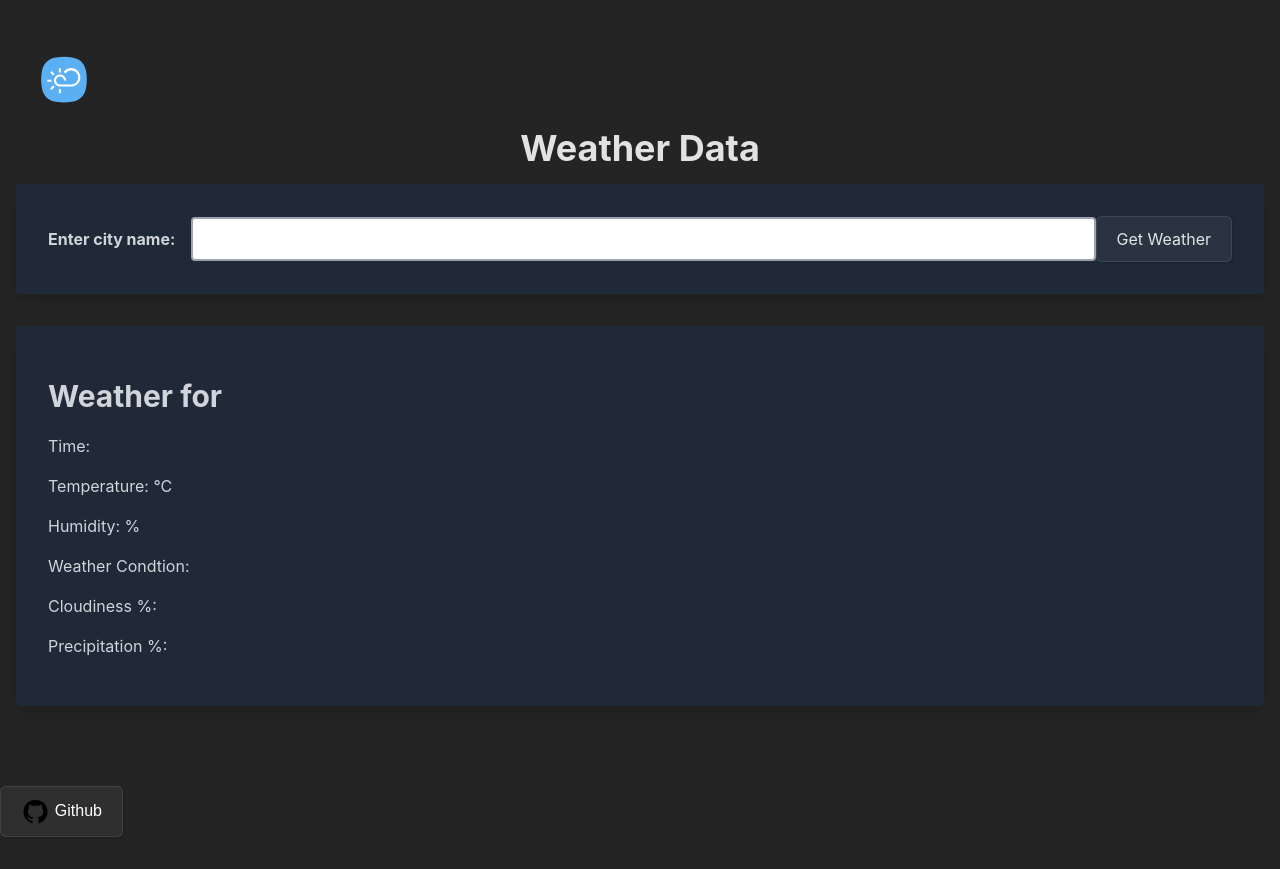
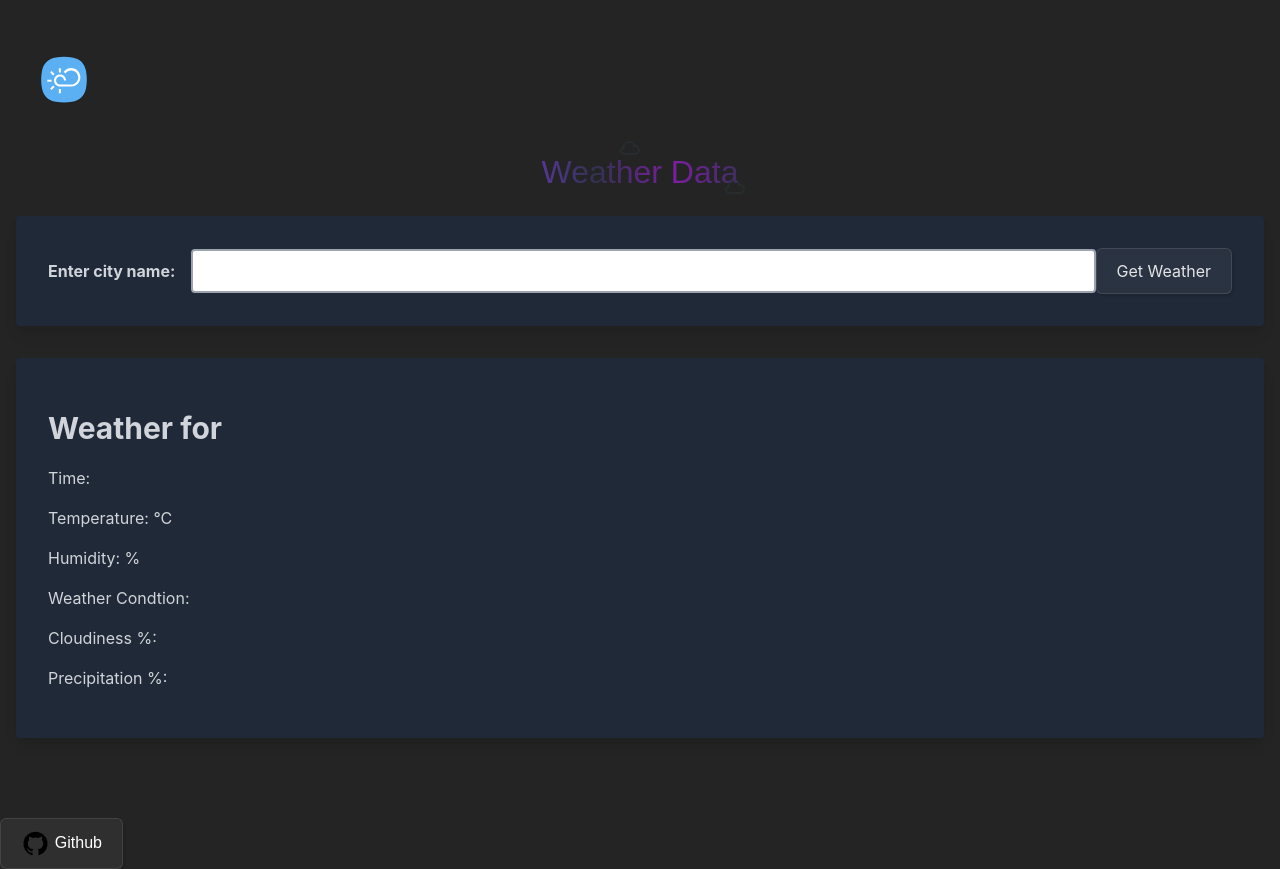
Before and after one commit to greeenboi/weather-website, a website built with Vite: page index.html in a window 1280 px wide. Both pictures are taken after typing "Sample" into the empty fields and a click on the button "Get Weather". Before the commit the page ends 837 px from the top, so only its background shows below. Built offline with nearby package versions, Linux system fonts and the light colour scheme; no server answers.

Commit message:
added some more effects

```diff
--- a/index.html
+++ b/index.html
@@ -10,7 +10,24 @@
   <body>
     <div class="container mx-auto my-8 px-4">
       <img src="/weather.svg" class="logo" alt="Weather App" />
-      <h1 class="text-4xl font-bold mb-4 text-center">Weather Data</h1>
+      <h1>
+        <span class="magic">
+          <span class="magic-cloud">
+            <img src="/clouds.svg">
+            </span>
+            <span class="magic-cloud">
+              <img src="/clouds.svg">
+              </span>
+              <span class="magic-cloud">
+                <img src="/clouds.svg">
+                </span>
+                <span class="magic-cloud">
+                  <img src="/clouds.svg">
+                  </span>
+        <span class="magic-text">
+        Weather Data
+          </span>
+      </h1>
       <form class="flex flex-col md:flex-row md:items-center bg-white p-8 rounded shadow-lg">
         <label for="city" class="mr-4 mb-4 md:mb-0 font-bold text-gray-700">Enter city name:</label>
         <div class="flex-1">
@@ -31,11 +48,14 @@
     <br>
     <br>
 
+    <div id="bubble-wrapper">
+
+    </div>
     <a id="source-link" class="meta-link" href="https://github.com/greeenboi" target="_blank">
       <img src="/github.svg" class="icon" alt="My Github">
       <span>Github</span>
     </a>
+    <script type="module" src="/main.js"></script>
 
-    <script type="module" src="/main.js"></script>
   </body>
 </html>
--- a/main.js
+++ b/main.js
@@ -38,3 +38,42 @@ const form = document.querySelector("form");
           })
           .catch(error => console.error(error));
       });
+
+const wrapper = document.getElementById("bubble-wrapper");
+
+const animateBubble = x => {
+  const bubble = document.createElement("div");
+
+  bubble.className = "bubble";
+  bubble.style.left = `${x}px`;
+
+  wrapper.appendChild(bubble);
+
+  setTimeout(() => wrapper.removeChild(bubble), 2000);
+}
+
+window.onmousemove = e => animateBubble(e.clientX);
+
+
+let index = 0,
+    interval = 1000;
+
+const rand = (min, max) =>
+  Math.floor(Math.random() * (max - min + 1)) + min;
+
+const animate = cloud => {
+  cloud.style.setProperty("--cloud-left", `${rand(-10, 100)}%`);
+  cloud.style.setProperty("--cloud-top", `${rand(-40, 80)}%`);
+
+  cloud.style.animation = "none";
+  cloud.offsetHeight;
+  cloud.style.animation = "";
+}
+
+for(const cloud of document.getElementsByClassName("magic-cloud")) {
+  setTimeout(() => {
+    animate(cloud);
+
+    setInterval(() => animate(cloud), 1000);
+  }, index++ * (interval / 3))
+}
--- a/style.css
+++ b/style.css
@@ -6,6 +6,10 @@
   color-scheme: light dark;
   color: rgba(255, 255, 255, 0.87);
   background-color: #242424;
+
+  --purple: rgb(123, 31, 162);
+  --violet: rgb(103, 58, 183);
+  --pink: rgba(100,108,255,0.2);
 
   font-synthesis: none;
   text-rendering: optimizeLegibility;
@@ -66,11 +70,87 @@ box-shadow: 0 0 0 3px rgba(66, 153, 225, 0.5);
 }
 
 h1 {
-  font-size: 3.2em;
-  line-height: 1.1;
-  text-shadow: #646cff;
-  box-shadow: #1a1a1a;
+  color: white;
+  font-family: "Rubik", sans-serif;
+  font-size: clamp(2em, 2vw, 4em);
+  font-weight: 400;
+  margin: 0px;
+  padding: 20px;
+  text-align: center;
+}
 
+h1 > .magic {
+  display: inline-block;
+  position: relative;
+}
+
+h1 > .magic > .magic-cloud {
+  --size: clamp(20px, 1.5vw, 30px);
+
+  animation: scale 700ms ease forwards;
+  display: block;
+  height: var(--size);
+  left: var(--cloud-left);
+  position: absolute;
+  top: var(--cloud-top);
+  width: var(--size);
+}
+
+h1 > .magic > .magic-cloud > svg {
+  animation: rotate 1000ms linear infinite;
+  display: block;
+  opacity: 0.7;
+}
+
+h1 > .magic > .magic-cloud > svg > path {
+  fill: var(--violet);
+}
+
+h1 > .magic > .magic-text {
+  animation: background-pan 3s linear infinite;
+  background: linear-gradient(
+    to right,
+    var(--purple),
+    var(--violet),
+    var(--pink),
+    var(--purple),
+    var(--pink),
+    var(--violet)
+  );
+  background-size: 200%;
+  -webkit-background-clip: text;
+  -webkit-text-fill-color: transparent;
+  white-space: nowrap;
+}
+
+@keyframes background-pan {
+  from {
+    background-position: 0% center;
+  }
+
+  to {
+    background-position: -200% center;
+  }
+}
+
+@keyframes scale {
+  from, to {
+    transform: scale(0);
+  }
+
+  50% {
+    transform: scale(1);
+  }
+}
+
+@keyframes rotate {
+  from {
+    transform: rotate(0deg);
+  }
+
+  to {
+    transform: rotate(180deg);
+  }
 }
 
 #app {
@@ -106,9 +186,6 @@ h1 {
   padding: 2em;
 }
 
-.read-the-docs {
-  color: #888;
-}
 
 body.menu-toggled > .meta-link > span {
   color: rgb(30, 30, 30);
@@ -160,3 +237,44 @@ body.menu-toggled > .meta-link > span {
   font-family: "Rubik", sans-serif;
   font-weight: 500;
 }
+
+#bubble-wrapper {
+  height: 100%;
+  width: 100%;
+
+  position: absolute;
+  bottom: 0px;
+
+  overflow: hidden;
+  pointer-events: none;
+}
+
+.bubble {
+  height: max(300px, 30vw);
+  width: max(300px, 30vw);
+
+  background-color: rgba(100,108,255,0.2);
+  border-radius: 100%;
+
+  position:fixed;
+  left: 200%;
+  top: 100%;
+
+  animation: wave 4s ease-in-out;
+}
+
+@media(prefers-reduced-motion) {
+  .bubble {
+    animation: none;
+    display: none;
+  }
+}
+@keyframes wave {
+  from, to {
+    transform: translate(-40%, 0%);
+  }
+
+  50% {
+    transform: translate(-40%, -10%);
+  }
+}
```
Also changed, not shown: public/clouds.svg (added).
